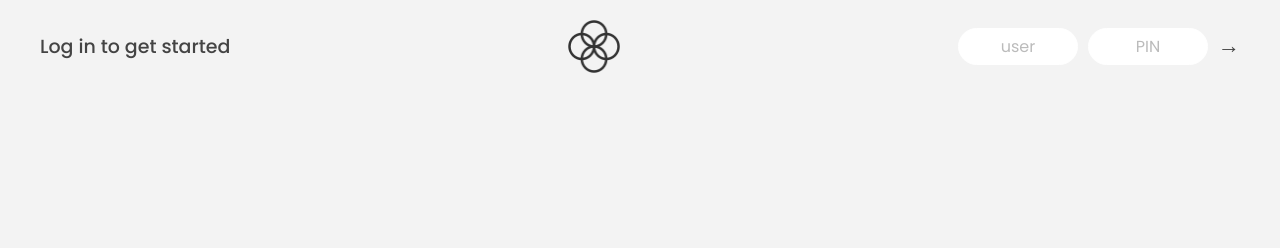
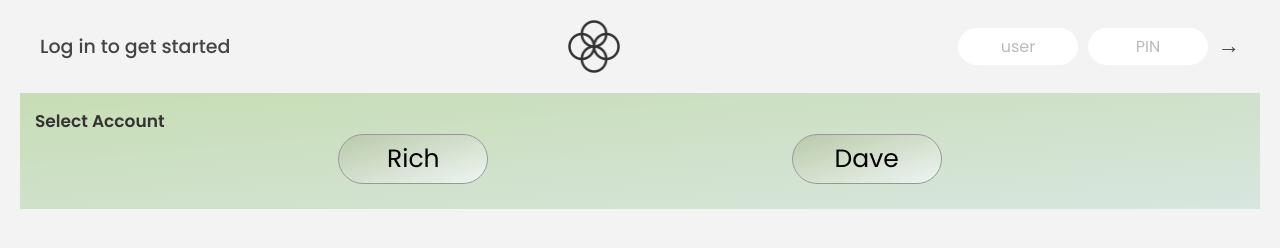
Before and after one commit to DT723/Bank-App-JS, a plain HTML site: page index.html in a window 1280 px wide. Drawn offline with Linux system fonts and the light colour scheme.

Commit message:
added JS to account selection + some styling

```diff
--- a/index.html
+++ b/index.html
@@ -35,6 +35,14 @@
         <button class="login__btn">&rarr;</button>
       </form>
     </nav>
+
+    <div class="selectUser" id="selectUserDiv">
+      <h2 class="selectUserTitle">Select Account</h2>
+      <div class="selectBtn">
+        <button class="btn--user1" id="btn--user1">Rich</button>
+        <button class="btn--user2" id="btn--user2">Dave</button>
+      </div>
+    </div>
 
     <main class="app">
       <!-- BALANCE -->
--- a/script.js
+++ b/script.js
@@ -72,6 +72,27 @@ const inputTransferAmount = document.querySelector('.form__input--amount');
 const inputLoanAmount = document.querySelector('.form__input--loan-amount');
 const inputCloseUsername = document.querySelector('.form__input--user');
 const inputClosePin = document.querySelector('.form__input--pin');
+
+const targetDiv = document.getElementById('selectUserDiv');
+const userSelection1 = document.getElementById('btn--user1');
+const userSelection2 = document.getElementById('btn--user2');
+
+// account selection
+userSelection1.onclick = function () {
+  if (targetDiv.style.display !== 'none') {
+    targetDiv.style.display = 'none';
+  } else {
+    targetDiv.style.display = 'block';
+  }
+};
+
+userSelection2.onclick = function () {
+  if (targetDiv.style.display !== 'none') {
+    targetDiv.style.display = 'none';
+  } else {
+    targetDiv.style.display = 'block';
+  }
+};
 
 const formatMovementDate = function (date, locale) {
   const calcDaysPassed = (date1, date2) =>
@@ -258,6 +279,7 @@ btnLogin.addEventListener('click', function (e) {
 
     //Update UI
     updateUI(currentAccount);
+    targetDiv.style.display = 'none';
   }
 });
 
--- a/style.css
+++ b/style.css
@@ -81,6 +81,38 @@ nav {
 .btn--sort:focus {
   outline: none;
   color: #777;
+}
+
+.selectUser {
+  padding: 15px;
+  background-image: linear-gradient(to top left, #d7e6df, #c7ddb4);
+  margin-top: 20px;
+  display: inline-block;
+  width: 100%;
+}
+
+.selectUserTitle {
+  margin-bottom: 0;
+}
+
+.selectBtn {
+  display: flex;
+  justify-content: center;
+  align-items: center;
+  justify-content: space-evenly;
+  margin-bottom: 1rem;
+}
+
+.btn--user1,
+.btn--user2 {
+  background-image: linear-gradient(to top left, #eef5f2, #b9caa9);
+  font-size: 2.5rem;
+  cursor: pointer;
+  padding: 5px;
+  font-family: inherit;
+  width: 15rem;
+  border-radius: 10rem;
+  border: 1px solid rgb(153, 152, 152);
 }
 
 /* MAIN */
```
